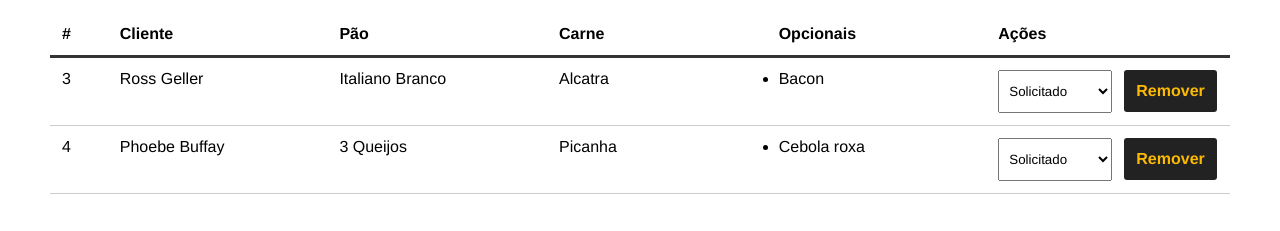
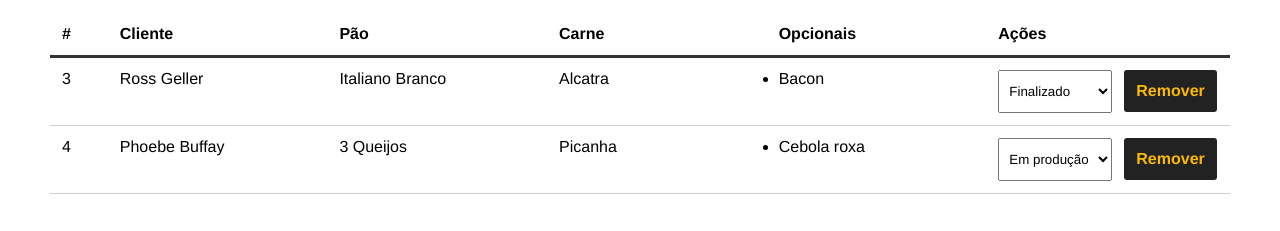
Before and after one commit to tabataruiz/make-your-burger, a Vue app: page /pedidos in a window 1280 px wide. Shown: the part 193-424 px from the top of the page. Built offline with nearby package versions, Linux system fonts and the light colour scheme; data requests are answered from the project's data file.

Commit message:
Atualização de pedidos

```diff
--- a/db/db.json
+++ b/db/db.json
@@ -85,7 +85,7 @@
       "opcionais": [
         "Bacon"
       ],
-      "status": "Solicitado",
+      "status": "Finalizado",
       "id": 3
     },
     {
@@ -95,7 +95,7 @@
       "opcionais": [
         "Cebola roxa"
       ],
-      "status": "Solicitado",
+      "status": "Em produção",
       "id": 4
     }
   ]
--- a/src/components/Dashboard.vue
+++ b/src/components/Dashboard.vue
@@ -26,7 +26,11 @@
           </ul>
         </div>
         <div>
-          <select name="status" class="status">
+          <select
+            name="status"
+            class="status"
+            @change="updateBurger($event, burger.id)"
+          >
             <option
               v-for="status in status_data"
               :key="status.id"
@@ -88,6 +92,21 @@
       setTimeout(() => (this.msg = ""), 5000);
 
       this.getPedidos();
+    },
+    async updateBurger(event, id) {
+      const option = event.target.value;
+
+      const dataJson = JSON.stringify({ status: option });
+
+      const req = await fetch(`http://localhost:3000/burgers/${id}`, {
+        method: "PATCH",
+        headers: { "Content-Type": "application/json" },
+        body: dataJson
+      });
+
+      const res = await req.json();
+
+      console.log(res);
     }
   },
   mounted() {
```
